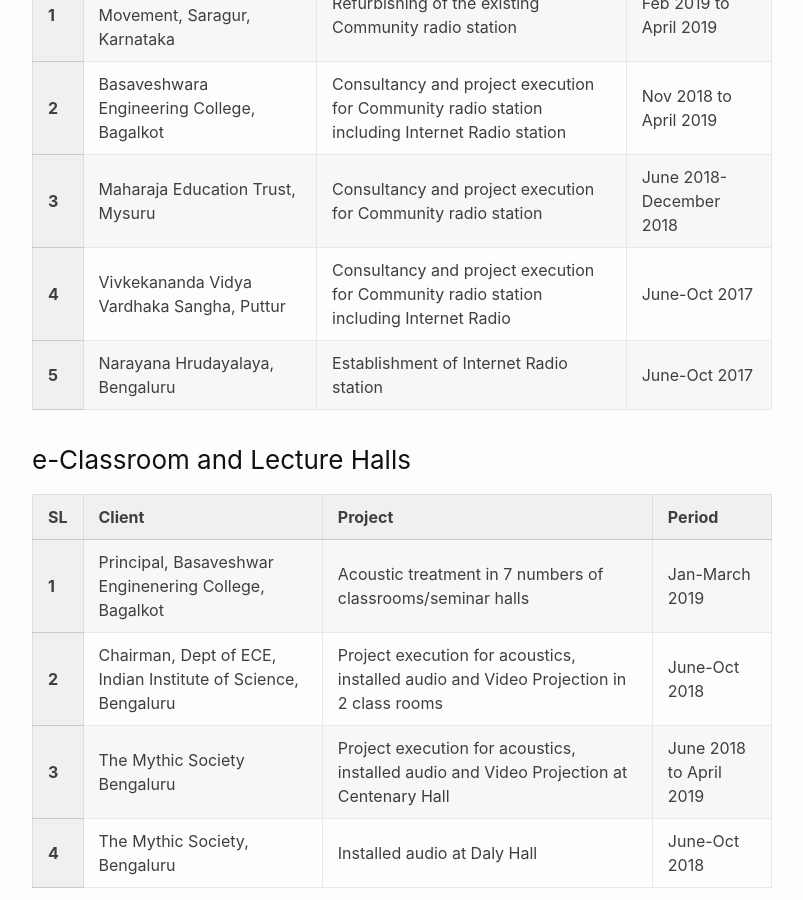
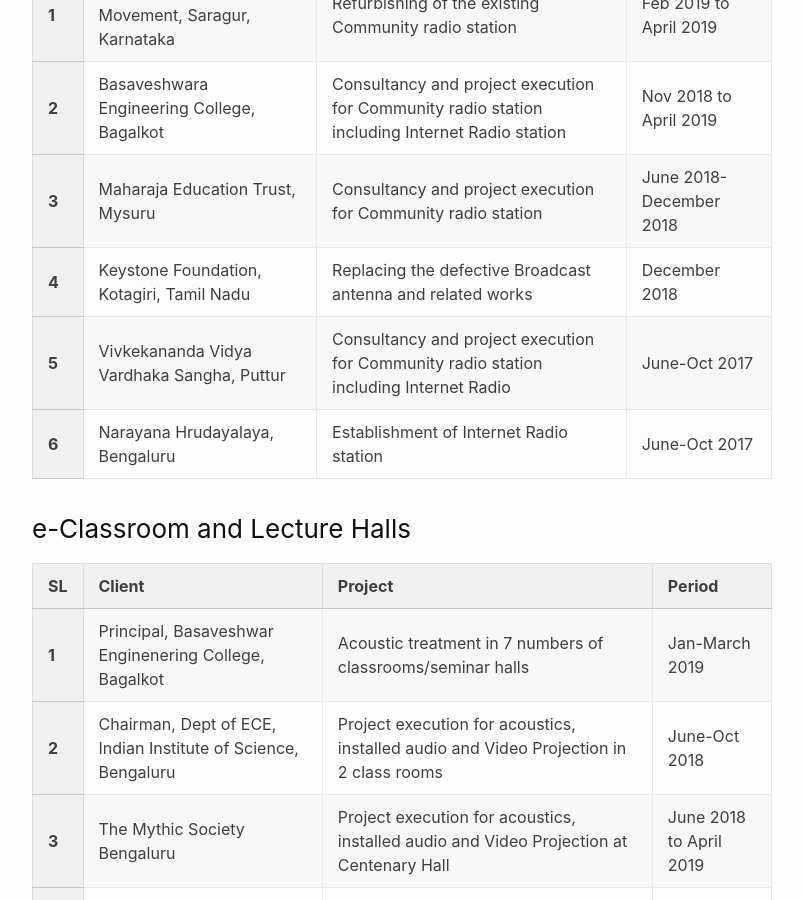
Before and after one commit to VarpasMedia/VarpasMedia.github.io, a Jekyll site: the page built from Projects.md, in a window 1280 px wide and 900 px high, scrolled down 1151 px. Shown: the whole window, without its empty margins (238-1041 px from the left). Built offline with Jekyll 4.4.1, drawn with Linux system fonts in a browser that asks for light colours; our own code applies the rules of GitHub Pages for plain Markdown files.

Commit message:
Update Projects.md

```diff
--- a/Projects.md
+++ b/Projects.md
@@ -100,15 +100,22 @@ permalink: /Projects/
     </tr>
 
 
+   <tr>
+	<th>4</th>
+        <td>Keystone Foundation, Kotagiri, Tamil Nadu</td>
+        <td>Replacing the defective Broadcast antenna and related works</td>
+        <td>December 2018</td>
+    </tr>
+
     <tr>
-        <th>4</th>
+        <th>5</th>
 	<td>Vivkekananda Vidya Vardhaka Sangha, Puttur</td>
         <td>Consultancy and project execution for Community radio station including Internet Radio</td>
         <td>June-Oct 2017</td>
     </tr>
 
     <tr>
-	<th>5</th>
+	<th>6</th>
         <td>Narayana Hrudayalaya, Bengaluru</td>
         <td>Establishment of Internet Radio station</td>
         <td>June-Oct 2017</td>
```
